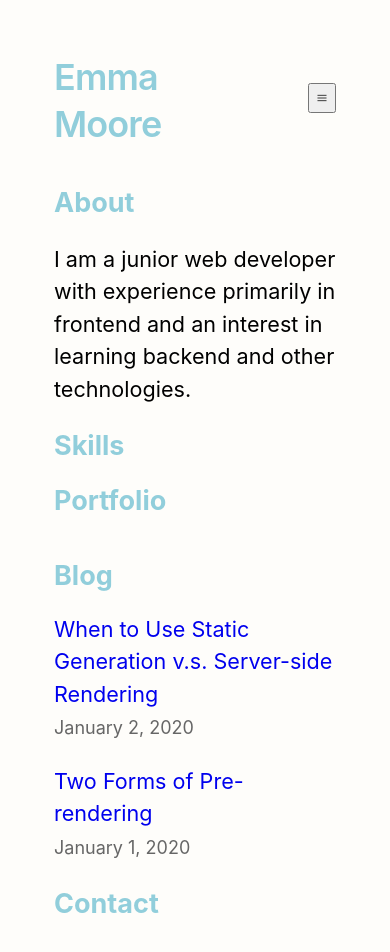
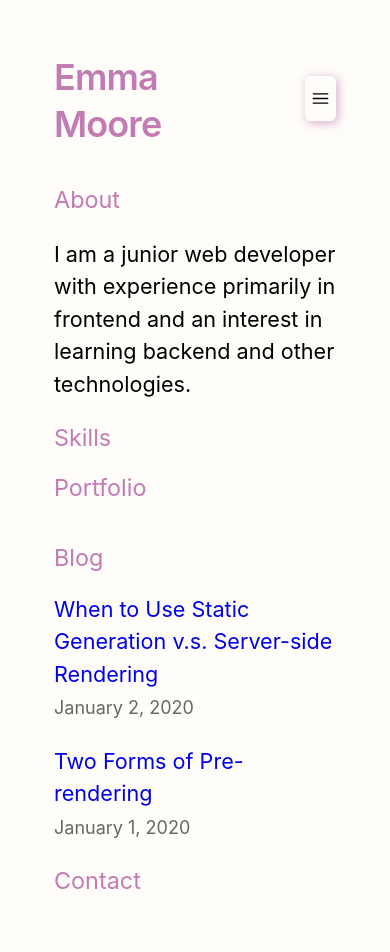
Before and after one commit to emoore29/My-Portfolio, a Next.js app: page / in a window 390 px wide. Shown: the top 952 px of the page. Built offline with nearby package versions, Linux system fonts and the light colour scheme.

Commit message:
further navbar styling

```diff
--- a/components/layout.js
+++ b/components/layout.js
@@ -62,6 +62,8 @@ export default function Layout({ children, home }) {
                   priority
                   src={menuIcon}
                   alt="Menu button"
+                  width="35"
+                  height="35"
                 />
               </button>
               {isOpen && (
--- a/components/layout.module.css
+++ b/components/layout.module.css
@@ -9,7 +9,7 @@
   flex-direction: row;
   justify-content: space-between;
   align-items: center;
-  color: #91cedb;
+  color: #c27bb3;
 }
 
 .navBar {
@@ -23,7 +23,7 @@
 }
 
 .navList a {
-  color: #91cedb;
+  color: #c27bb3;
 }
 
 .backToHome {
@@ -44,8 +44,9 @@
     position: absolute;
     right: 0px;
     border-radius: 5%;
-    border: 1px solid black;
-    padding: 10px;
+    -webkit-box-shadow: 2px 2px 8px 1px rgba(194, 123, 179, 0.53);
+    box-shadow: 2px 2px 8px 1px rgba(194, 123, 179, 0.53);
+    padding: 20px;
     background-color: #fefdfa;
   }
 
--- a/styles/global.css
+++ b/styles/global.css
@@ -31,3 +31,17 @@ img {
   max-width: 100%;
   display: block;
 }
+
+button {
+  background: none;
+  border: none;
+  padding: 5px;
+  border-radius: 15%;
+  margin: 0;
+  font: inherit;
+  cursor: pointer;
+  outline: inherit;
+  -webkit-box-shadow: 2px 2px 8px 1px rgba(194, 123, 179, 0.53);
+  box-shadow: 2px 2px 8px 1px rgba(194, 123, 179, 0.53);
+  /* additional styling goes here */
+}
--- a/styles/utils.module.css
+++ b/styles/utils.module.css
@@ -15,10 +15,11 @@
 }
 
 .headingLg {
-  font-size: 1.5rem;
+  font-size: 1.3rem;
   line-height: 1.4;
+  font-weight: 400;
   margin: 1rem 0;
-  color: #91cedb;
+  color: #c27bb3;
 }
 
 .headingMd {
```
